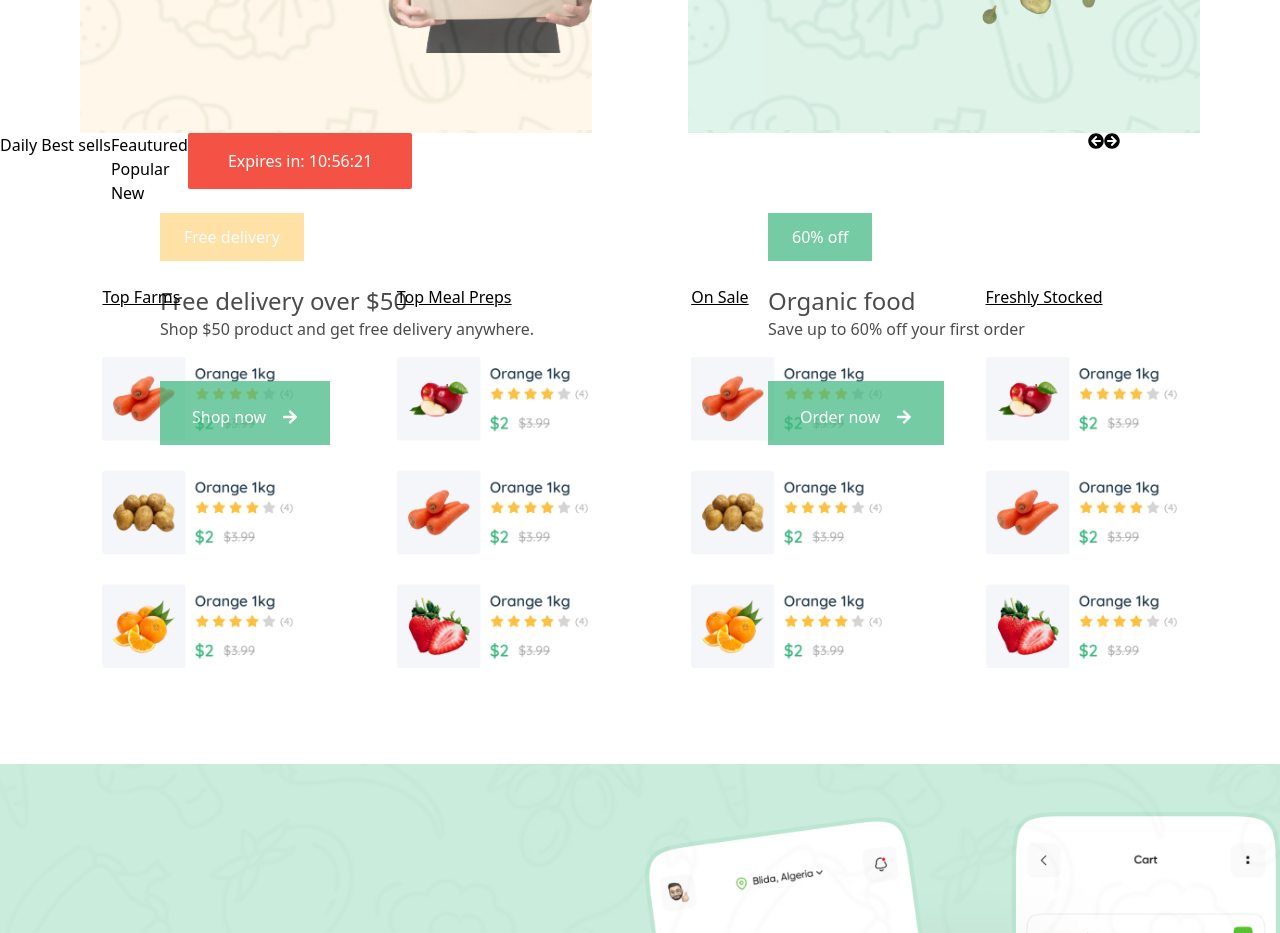
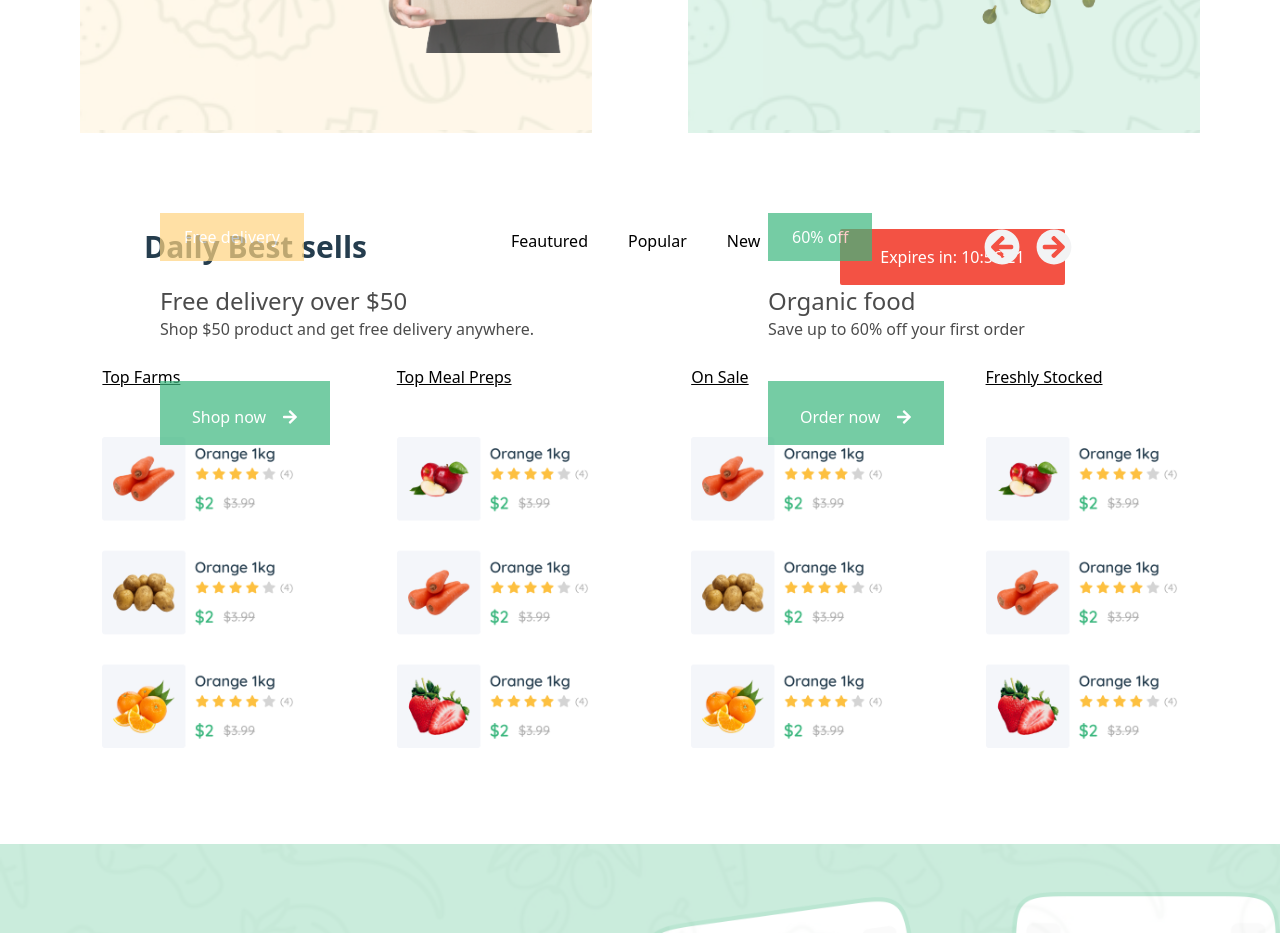
Before and after one commit to Divine-20/Instafarm, a React (Vite) app: page / in a window 1280 px wide. Shown: the part 2100-3033 px from the top of the page. Built offline with nearby package versions, Linux system fonts and the light colour scheme.

Commit message:
added content to sells

```diff
--- a/src/components/Store.jsx
+++ b/src/components/Store.jsx
@@ -10,8 +10,8 @@ import svgexport3 from '../images/svgexport3.png'
 function Store() {
   return (
       <div>
-    <div className=" mt-24 h-[110vh] w-full" style={{backgroundImage:`url(${Rectangle1})`}}>
-    <div className='h-[110vh] pb-8 w-full bg-[#C5EAD9] opacity-90'>
+    <div className=" mt-24 h-[120vh] w-full" style={{backgroundImage:`url(${Rectangle1})`}}>
+    <div className='h-[120vh] pb-8 w-full bg-[#C5EAD9] opacity-90'>
         <div className='flex'>
             <div className='block ml-32 mt-[20%]'>
         <div className=''>
--- a/src/components/sells.jsx
+++ b/src/components/sells.jsx
@@ -4,17 +4,19 @@ import {FaArrowCircleLeft,FaArrowCircleRight} from 'react-icons/fa'
 function Sells() {
   return (
     <div>
-        <div className='flex'>
-            <h1>Daily Best sells</h1>
-            <ul className=''>
+        <div className='flex ml-36 mt-24'>
+            <h1 className='text-3xl text-[#253D4E] font-bold'>Daily Best sells</h1>
+            <div className='flex ml-36'>
+            <ul className='flex'>
                 <li>Feautured</li>
-                <li>Popular</li>
-                <li>New</li>
+                <li className='pl-10'>Popular</li>
+                <li className='pl-10'>New</li>
             </ul>
-            <button className='h-14 w-auto bg-[#F35244] text-white pl-10 pr-10 rounded-sm'>Expires in: 10:56:21</button>
-            <div className='absolute flex right-40'>
-          <i><FaArrowCircleLeft /></i>
-          <i><FaArrowCircleRight /></i>
+            <button className='h-14 w-auto bg-[#F35244] text-white pl-10 pr-10 rounded-sm ml-20'>Expires in: 10:56:21</button>
+            </div>
+            <div className='absolute flex right-52'>
+          <i className='text-4xl text-[#F2F3F4] mr-4'><FaArrowCircleLeft /></i>
+          <i className='text-4xl text-[#F2F3F4]'><FaArrowCircleRight /></i>
           </div>
         </div>
     </div>
```
